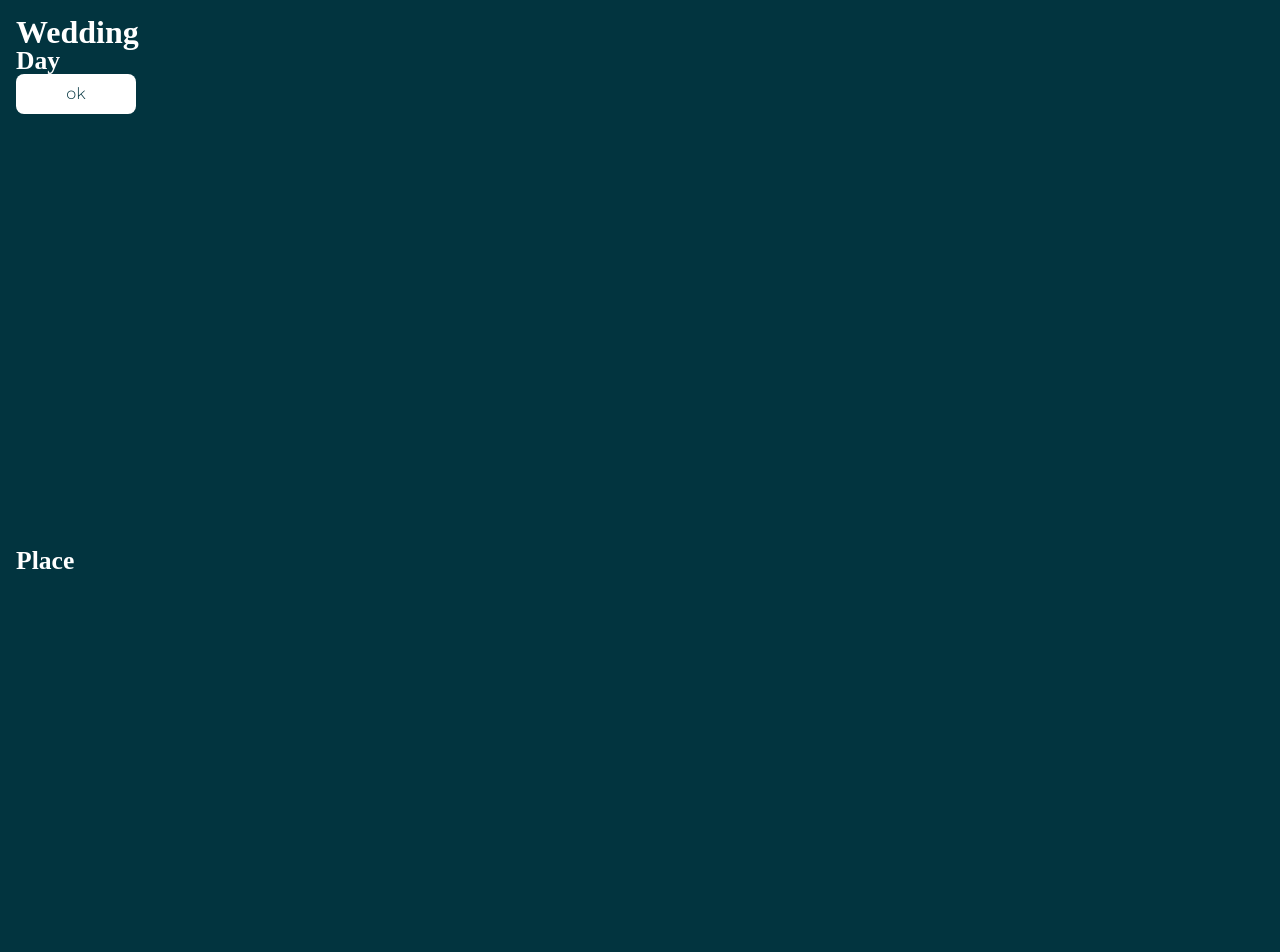
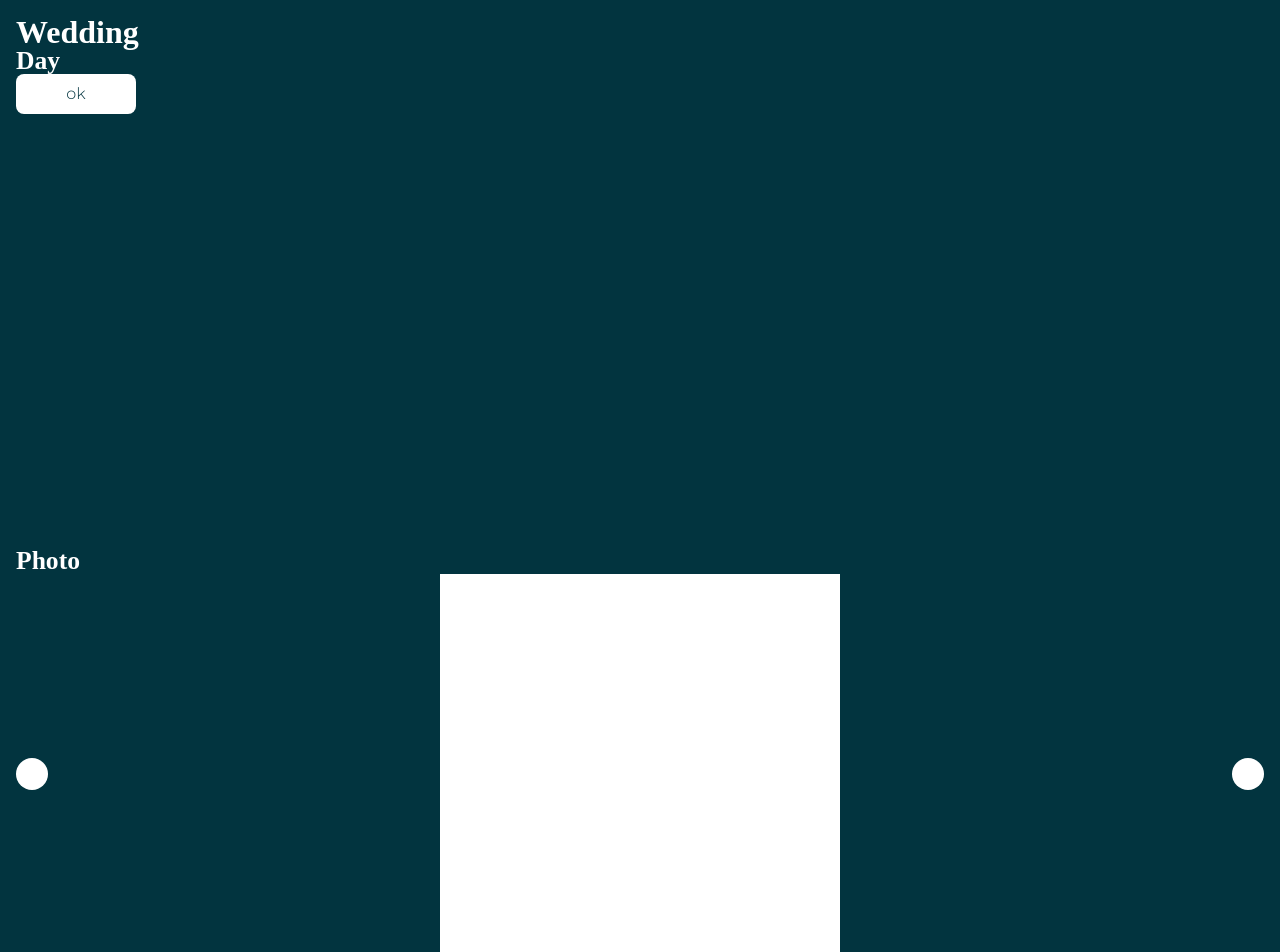
Before and after one commit to iamhoonjeong/my-wedding-invitations, a React (Create React App) app: page / in a window 1280 px wide. Shown: the top 952 px of the page. Built offline with nearby package versions, Linux system fonts and the light colour scheme; a web font is replaced by a local one.

Commit message:
add Layout: PhotoBox, add button click animation

```diff
--- a/package.json
+++ b/package.json
@@ -10,6 +10,7 @@
     "@types/node": "^12.0.0",
     "@types/react": "^17.0.0",
     "@types/react-dom": "^17.0.0",
+    "classnames": "^2.3.1",
     "node-sass": "5",
     "react": "^17.0.2",
     "react-dom": "^17.0.2",
--- a/src/App.tsx
+++ b/src/App.tsx
@@ -22,7 +22,7 @@ function App() {
       <Wrap>
         <Title text="Wedding" />
         <Content text="Day" link="https://m.naver.com/" />
-        <Content text="Place" />
+        <Content text="Photo" photo />
         <Content text="Please" />
       </Wrap>
     </>
--- /dev/null
+++ b/src/components/PhotoBox.tsx
@@ -0,0 +1,72 @@
+import React, { useState } from 'react';
+import styled from 'styled-components';
+import cn from 'classnames';
+
+const Container = styled.div`
+  align-items: center;
+  display: flex;
+  height: 400px;
+  justify-content: space-between;
+`;
+
+const ButtonWrap = styled.div`
+  min-height: 2rem;
+  min-width: 2rem;
+  height: 2rem;
+  width: 2rem;
+  display: flex;
+  justify-content: center;
+  align-items: center;
+  flex-direction: column;
+`;
+
+const TurnButton = styled.button`
+  border: 0;
+  border-radius: 50%;
+  min-height: 100%;
+  min-width: 100%;
+  height: 100%;
+  width: 100%;
+  background-color: white;
+  transition: 1s;
+
+  &.animate {
+    min-width: 1000vw;
+    min-height: 1000vh;
+    transition: 1s;
+  }
+`;
+
+const PhotoWrap = styled.div`
+  background-color: white;
+  height: 400px;
+  width: 400px;
+  margin: 0 0.8rem;
+`;
+
+function PhotoBox() {
+  const [animate, setAnimate] = useState(false);
+
+  const onClick = () => {
+    setAnimate((prev) => !prev);
+  };
+  return (
+    <Container>
+      <ButtonWrap>
+        <TurnButton
+          className={cn({ animate: animate })}
+          onClick={onClick}
+        ></TurnButton>
+      </ButtonWrap>
+      <PhotoWrap></PhotoWrap>
+      <ButtonWrap>
+        <TurnButton
+          className={cn({ animate: animate })}
+          onClick={onClick}
+        ></TurnButton>
+      </ButtonWrap>
+    </Container>
+  );
+}
+
+export default PhotoBox;
--- a/src/containers/Content.tsx
+++ b/src/containers/Content.tsx
@@ -3,21 +3,24 @@ import styled from 'styled-components';
 
 import SubTitle from '../components/SubTitle';
 import LinkButton from '../components/LinkButton';
+import PhotoBox from '../components/PhotoBox';
 
 interface ContentProps {
   text: string;
   link?: string;
+  photo?: boolean;
 }
 
 const Container = styled.div`
   height: 500px;
 `;
 
-function Content({ text, link }: ContentProps) {
+function Content({ text, link, photo }: ContentProps) {
   return (
     <Container>
       <SubTitle text={text} />
       {link && <LinkButton link={link} />}
+      {photo && <PhotoBox />}
     </Container>
   );
 }
```
Also changed, not shown: 1 other file (tests, documents, lock files or other folders).
